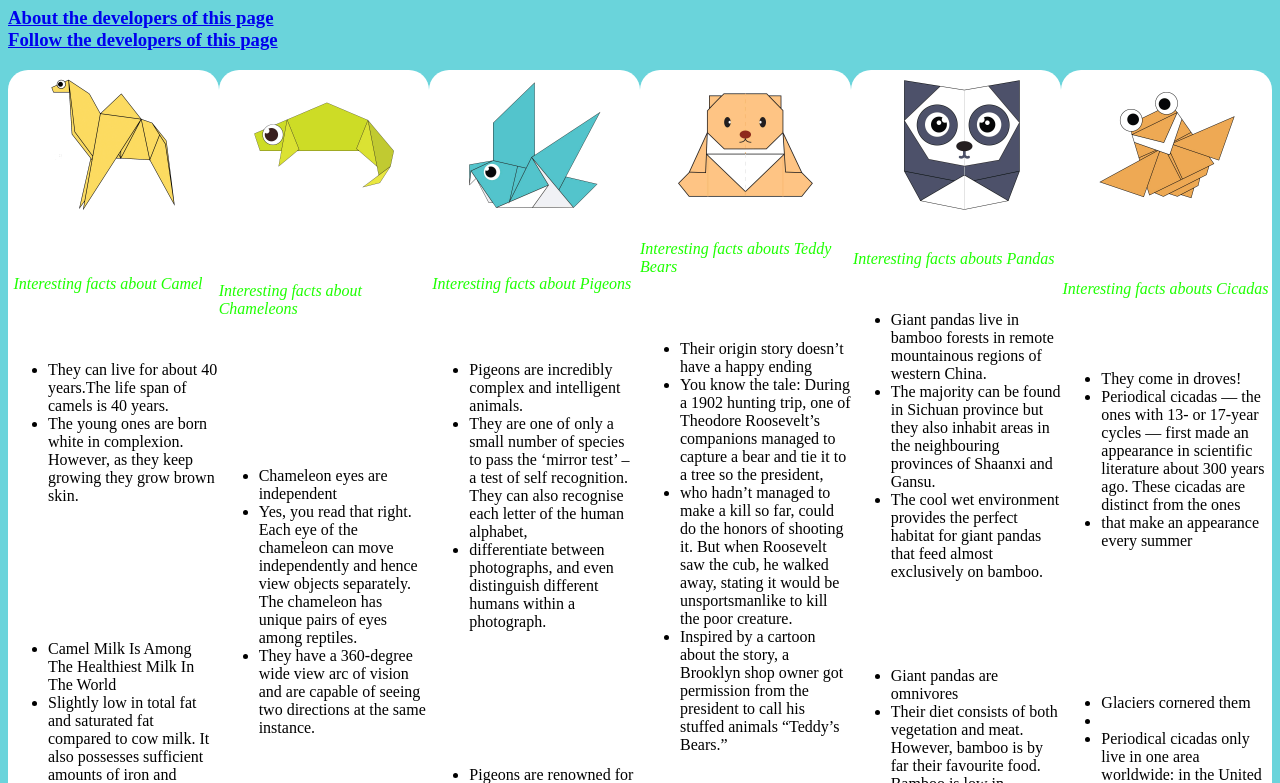
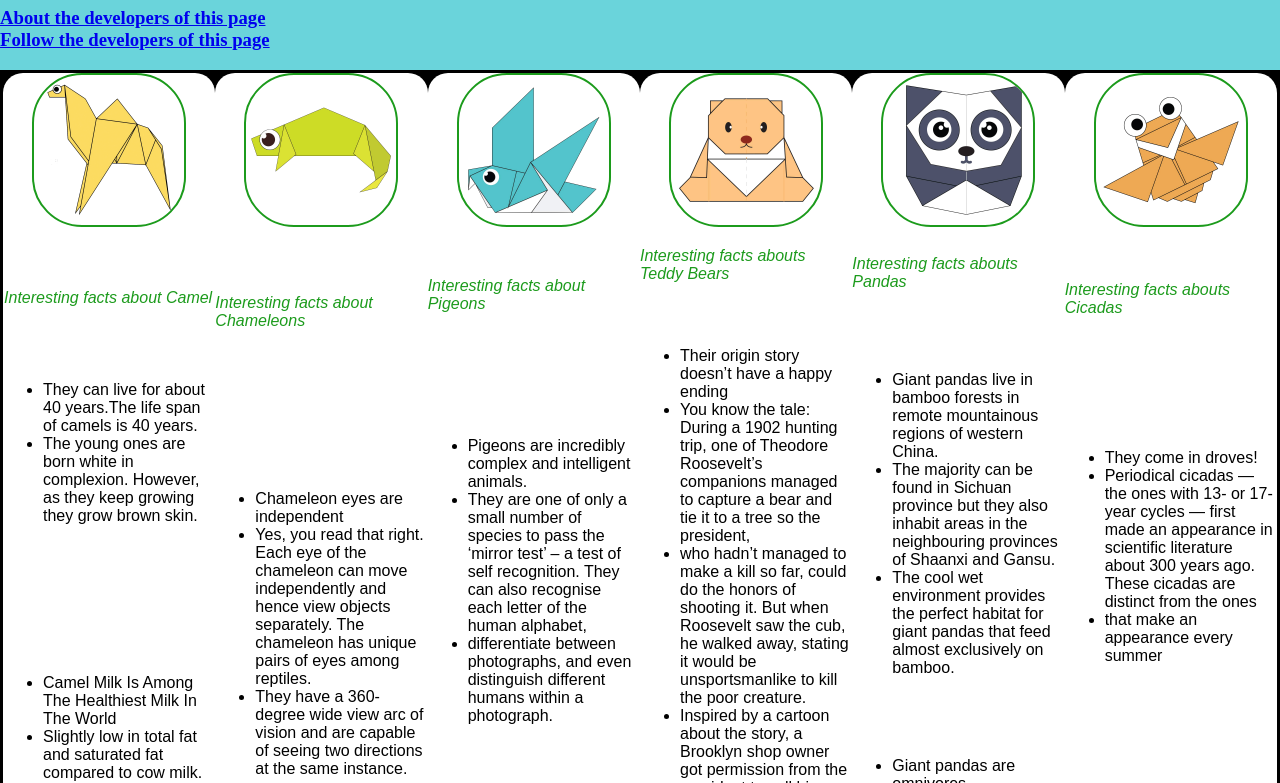
Before and after one commit to ShShr08/OWDP3_P51, a plain HTML site: page index.html in a window 1280 px wide. Shown: the part 73-856 px from the top of the page. Drawn offline with Linux system fonts and the light colour scheme.

Commit message:
Update style.css

```diff
--- a/style.css
+++ b/style.css
@@ -1,9 +1,10 @@
 body {
     background-color: #6ad4db;
+    margin: 0px;
 }
 
 p{
-    color:rgb(30, 255, 0)
+    color:rgb(28, 155, 28)
 }
 
 li{
@@ -17,6 +18,8 @@ h1{
 .grid{
     display:flex;
     justify-content: space-between;
+    background-color: black;
+    padding: 3px;
 }
 .origami{
     display:flex;
@@ -24,6 +27,11 @@ h1{
     justify-content: space-around;
     border-radius: 20px;
     background-color: rgb(255, 255, 255);
+    font-family: arial;
     color: rgb(0, 0, 0);
     width: 310px;
 }
+.grid img{
+    border: 2px solid rgb(28, 155, 28);
+    border-radius: 50px;
+}
```
